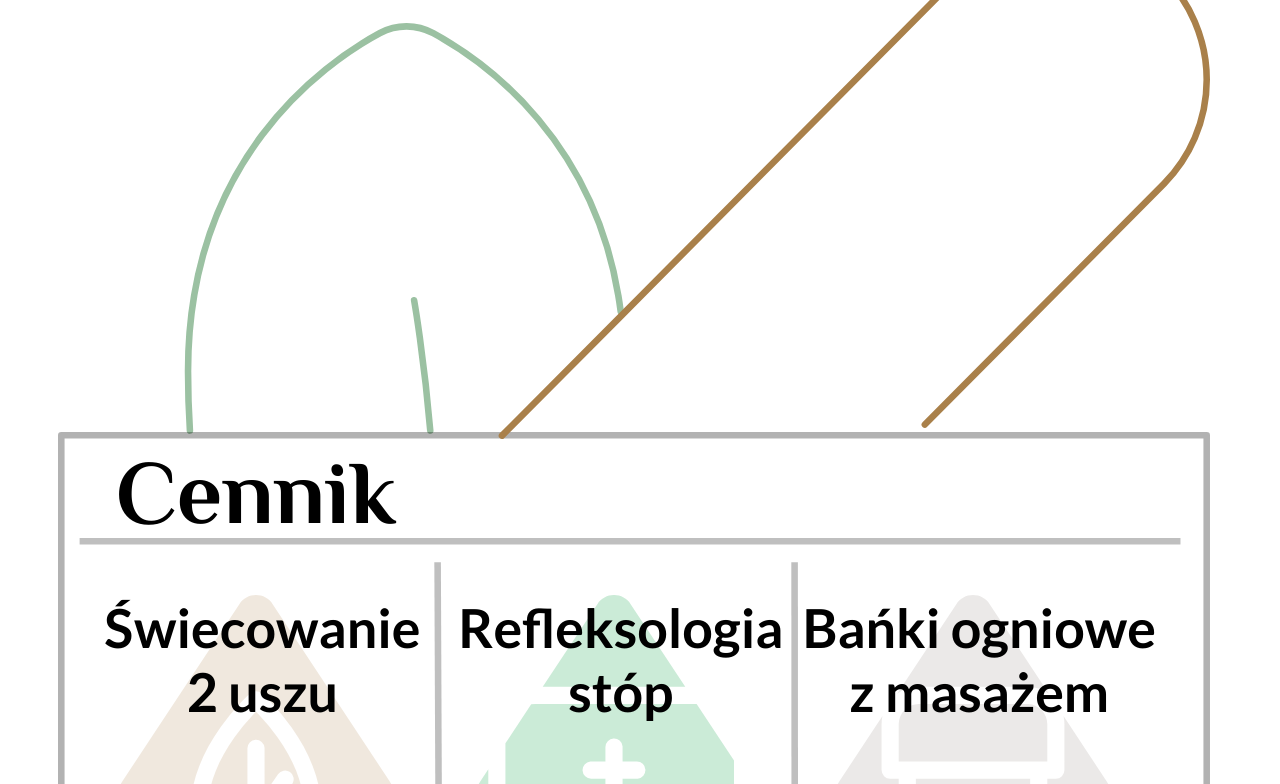
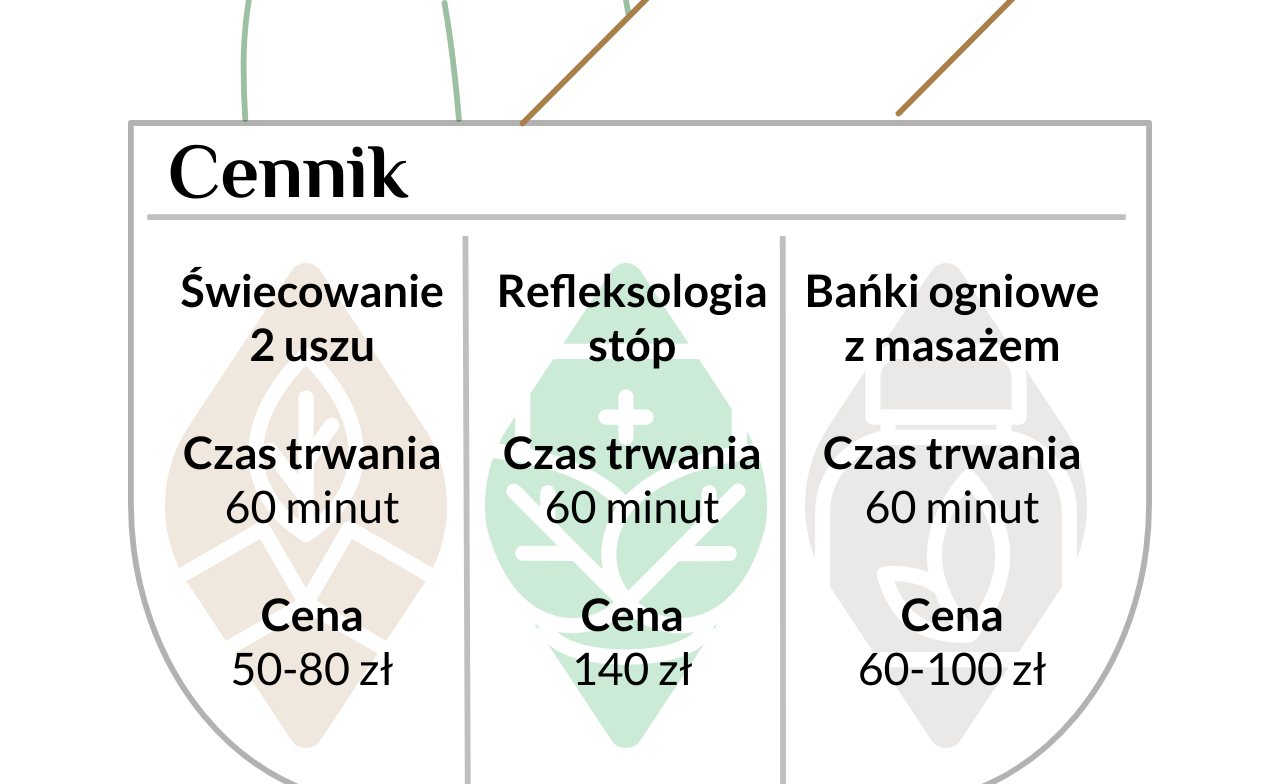
Before and after one commit to gravelTrip/refleksolove, a plain HTML site: page index.html in a window 1280 px wide. Shown: the part 2500-3284 px from the top of the page. Drawn offline with Linux system fonts and the light colour scheme.

Commit message:
cennik responsywny

```diff
--- a/style/sass/_prices.scss
+++ b/style/sass/_prices.scss
@@ -12,6 +12,16 @@
     top: -20vw;
     left: 4.5vw;
     z-index: -1;
+    @include size('lg') {
+      width: 80%;
+      top: -40vw;
+      left: 10vw;
+    }
+    @include size('xl') {
+      width: 60%;
+      top: -28vw;
+      left: 20vw;
+    }
   }
 
   &__title {
@@ -21,6 +31,16 @@
     font-size: 7vw;
     font-family: $font-phil;
     margin-bottom: 2vw;
+    @include size('lg') {
+      top: -4.5vw;
+      left: 10vw;
+      font-size: 6vw;
+    }
+    @include size('xl') {
+      top: -2vw;
+      left: 9vw;
+      font-size: 5vw;
+    }
   }
 
   &__boxes{
@@ -34,6 +54,18 @@
     left: -1.5vw;
     width: 28vw;
     text-align: center;
+    @include size('lg') {
+      font-size: 3.5vw;
+      top: 6vw;
+      left: -10vw;
+      width: 25vw;
+    }
+    @include size('xl') {
+      font-size: 2.5vw;
+      top: 6vw;
+      left: -8.5vw;
+      width: 19vw;
+    }
   }
 
   &__box-icon {
@@ -42,5 +74,12 @@
     top: 0vw;
     left:1vw;
     z-index: -1;
+    @include size('lg') {
+      width: 22vw;
+    }
+
+    @include size('xl') {
+      width: 17vw;
+    }
   }
 }
```
Also changed, not shown: style/css/main.css, 1 other file.
